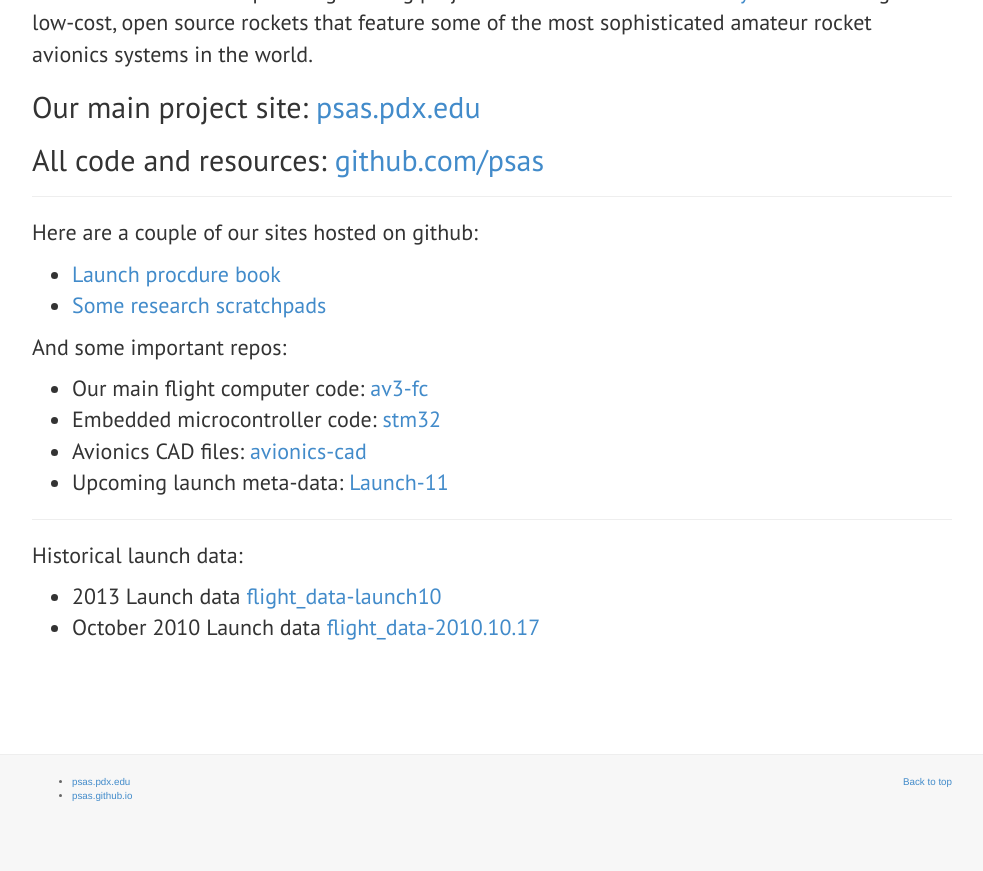
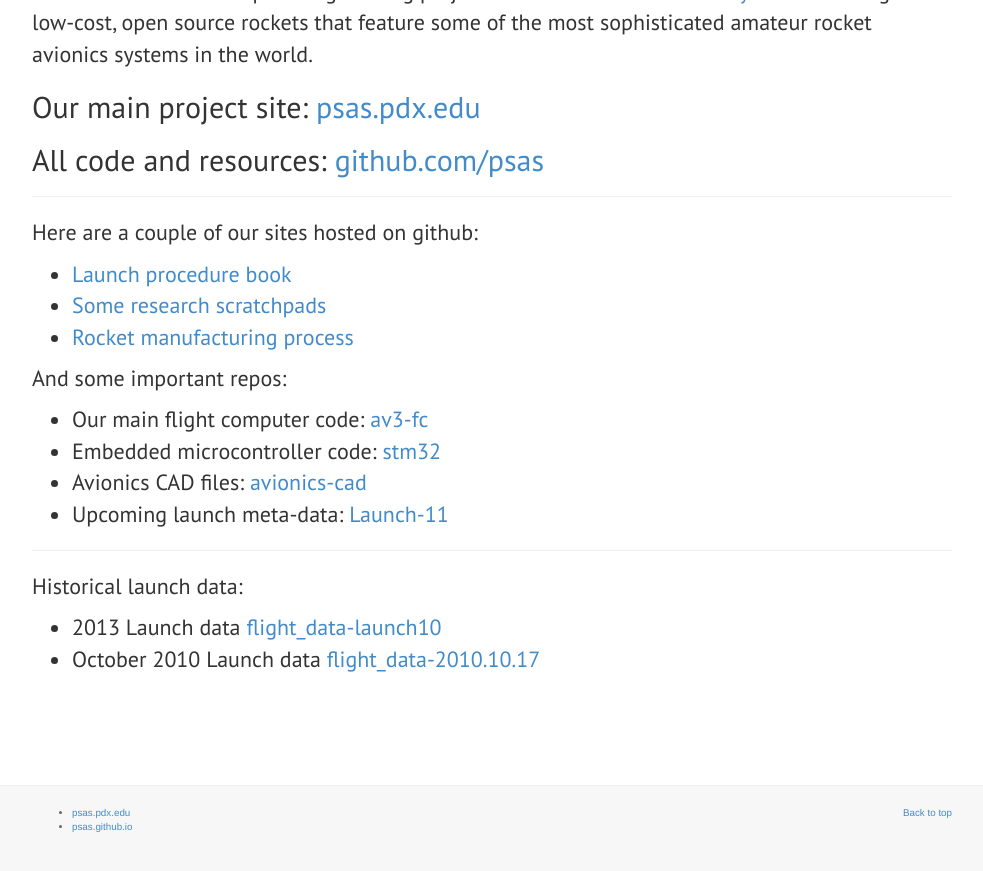
Before and after one commit to psas/psas.github.com, a Jekyll site: the page built from index.markdown, in a window 1280 px wide and 900 px high, scrolled down 868 px. Shown: the top 871 px of the window, without its empty margins (148-1131 px from the left). Built offline with Jekyll 4.4.1, drawn with Linux system fonts in a browser that asks for light colours.

Commit message:
Fixed typo. Added rocket manufacturing link.

```diff
--- a/index.markdown
+++ b/index.markdown
@@ -17,9 +17,9 @@
 
 Here are a couple of our sites hosted on github:
 
- - [Launch procdure book](/procedure-book/)
+ - [Launch procedure book](/procedure-book/)
  - [Some research scratchpads](/research-notebooks/)
-
+ - [Rocket manufacturing process](/mme-capstone/)
 
 And some important repos:
 
```
